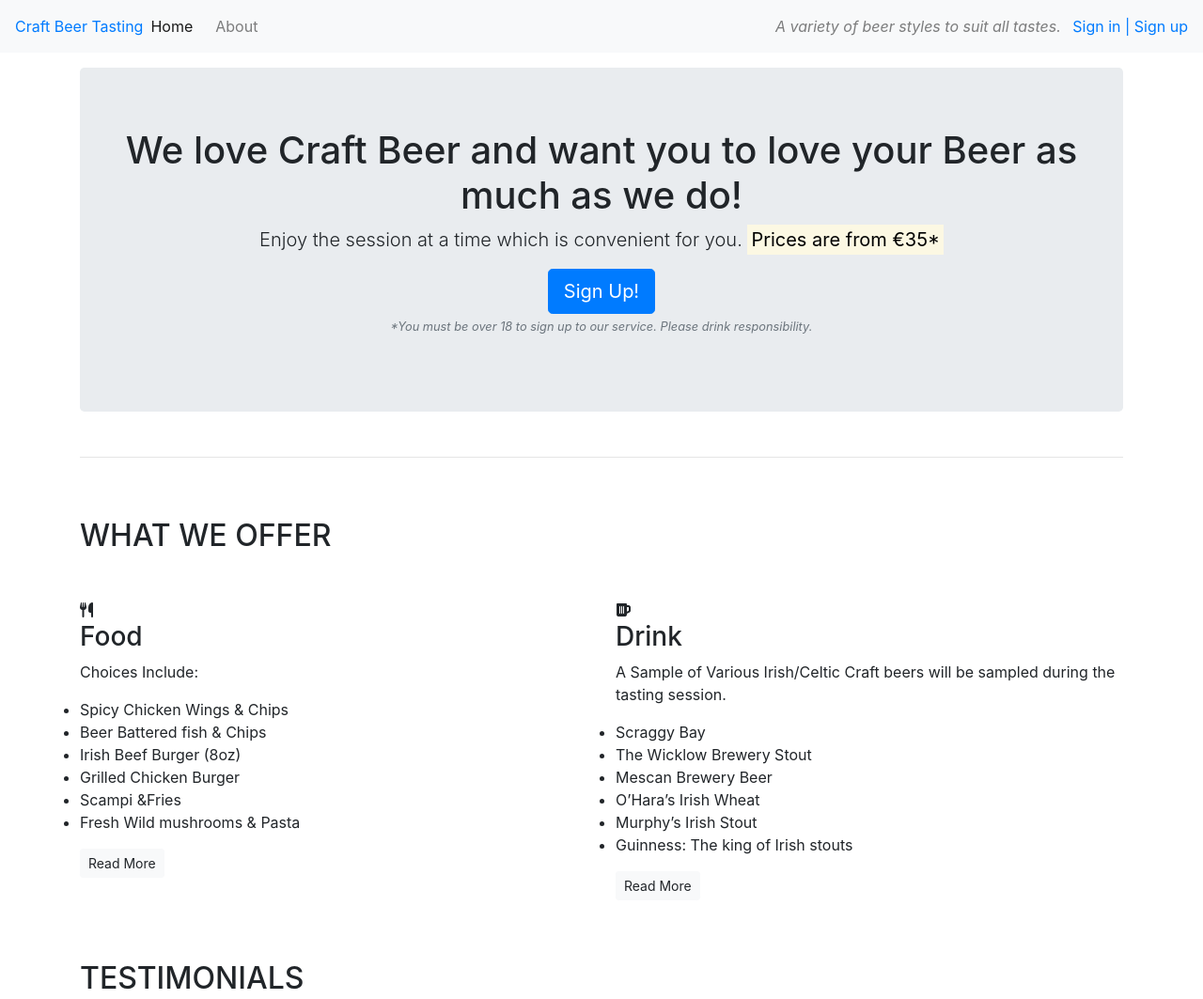
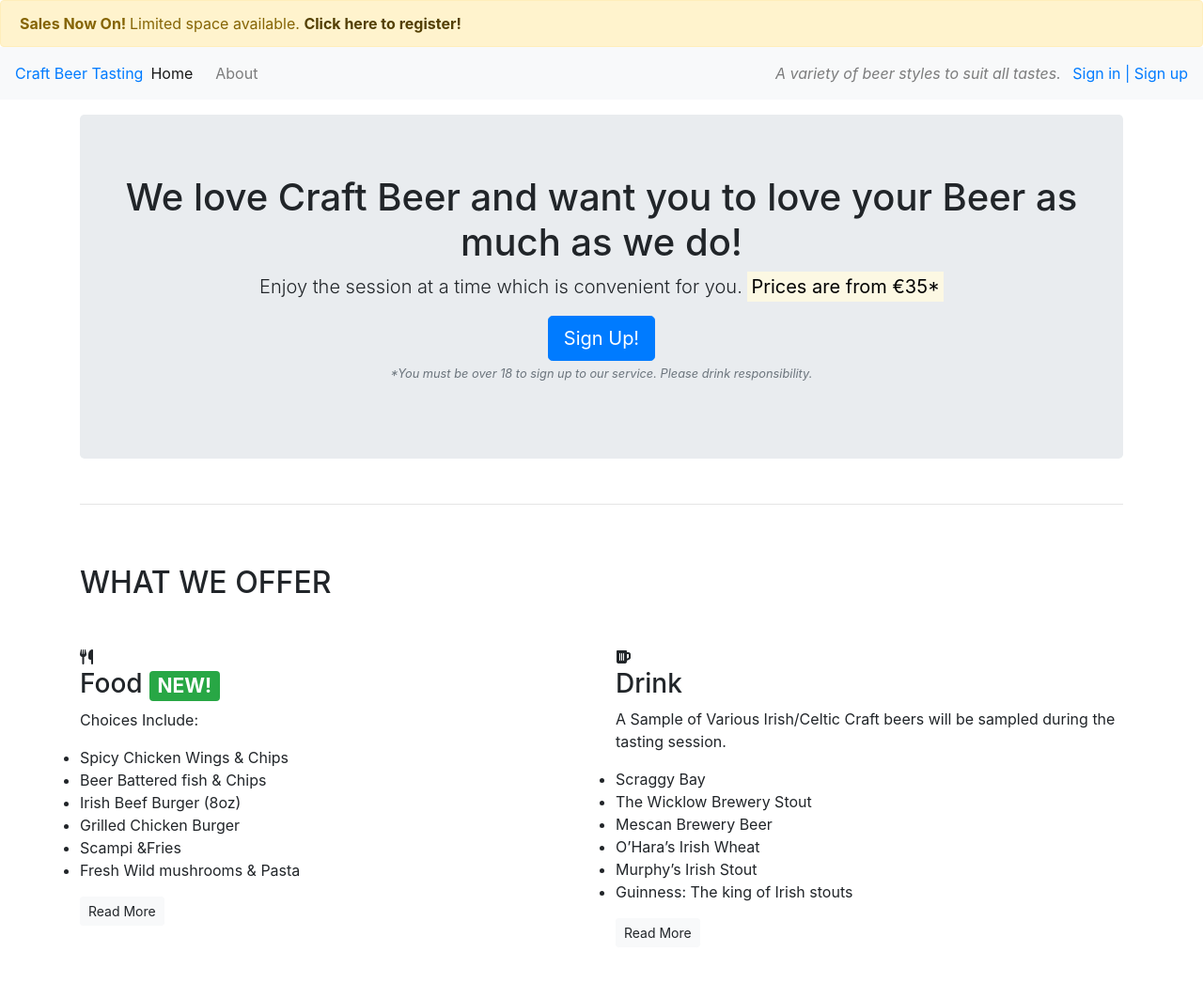
Before and after one commit to emidiovaleretto/craft-beer-tasting-experience, a plain HTML site: page index.html in a window 1280 px wide. Shown: the top 1063 px of the page at 94% size. Drawn offline with nearby package versions, Linux system fonts and the light colour scheme; a web font is replaced by a local one.

Commit message:
Add an alert-warning to the top of the page.

```diff
--- a/index.html
+++ b/index.html
@@ -14,6 +14,16 @@
 </head>
 
 <body>
+    <div class="row">
+        <div class="col-12">
+            <div class="d-none d-sm-inline">
+                <div class="alert alert-warning mb-0">
+                    <strong>Sales Now On! </strong>Limited space available.</strong>
+                    <a href="#" class="alert-link">Click here to register!</a>
+                </div>
+            </div>
+        </div>
+    </div>
     <nav class="navbar navbar-light bg-light navbar-expand-sm">
         <a href="/" class="navbrar-brand">Craft Beer Tasting</a>
         <ul class="navbar-nav mr-auto">
@@ -55,8 +65,8 @@
             <div class="row">
                 <div class="col-12 col-md-6">
                     <div class="feature">
-                        <i class="fas fa-utensils"></i>
-                        <h3>Food</h3>
+                        <i class="fas fa-utensils d-none d-sm-inline"></i>
+                        <h3>Food <span class="badge badge-success">NEW!</span></h3>
                         <p>Choices Include:</p>
                         <ul>
                             <li>Spicy Chicken Wings & Chips</li>
@@ -72,7 +82,7 @@
 
                 <div class="col-12 col-md-6">
                     <div class="feature">
-                        <i class="fas fa-beer"></i>
+                        <i class="fas fa-beer d-none d-sm-inline"></i>
                         <h3>Drink</h3>
                         <p>A Sample of Various Irish/Celtic Craft beers will be sampled during the tasting session.</p>
                         <ul>
@@ -101,8 +111,8 @@
                 <div class="col-12 col-md-6 col-lg-4">
                     <div class="media">
                         <div class="d-none d-md-block">
-                            <img src="./assets/images/image-1.jpg" class="rounded-circle mr-3"
-                                height="100" width="100" alt="">
+                            <img src="./assets/images/image-1.jpg" class="rounded-circle mr-3" height="100" width="100"
+                                alt="">
                         </div>
                         <div class="media-body">
                             <blockquote class="blockquote">
@@ -120,8 +130,8 @@
                 <div class="col-12 col-md-6 col-lg-4">
                     <div class="media">
                         <div class="d-none d-md-block">
-                            <img src="./assets/images/image-2.jpg" class="rounded-circle mr-3"
-                                height="100" width="100" alt="">
+                            <img src="./assets/images/image-2.jpg" class="rounded-circle mr-3" height="100" width="100"
+                                alt="">
                         </div>
                         <div class="media-body">
                             <blockquote class="blockquote">
@@ -140,8 +150,8 @@
                 <div class="col-12 d-md-none d-lg-block col-lg-4">
                     <div class="media">
                         <div class="d-none d-md-block">
-                            <img src="./assets/images/image-3.jpg" class="rounded-circle mr-3"
-                                height="100" width="100" alt="">
+                            <img src="./assets/images/image-3.jpg" class="rounded-circle mr-3" height="100" width="100"
+                                alt="">
                         </div>
                         <div class="media-body">
                             <blockquote class="blockquote">
```
